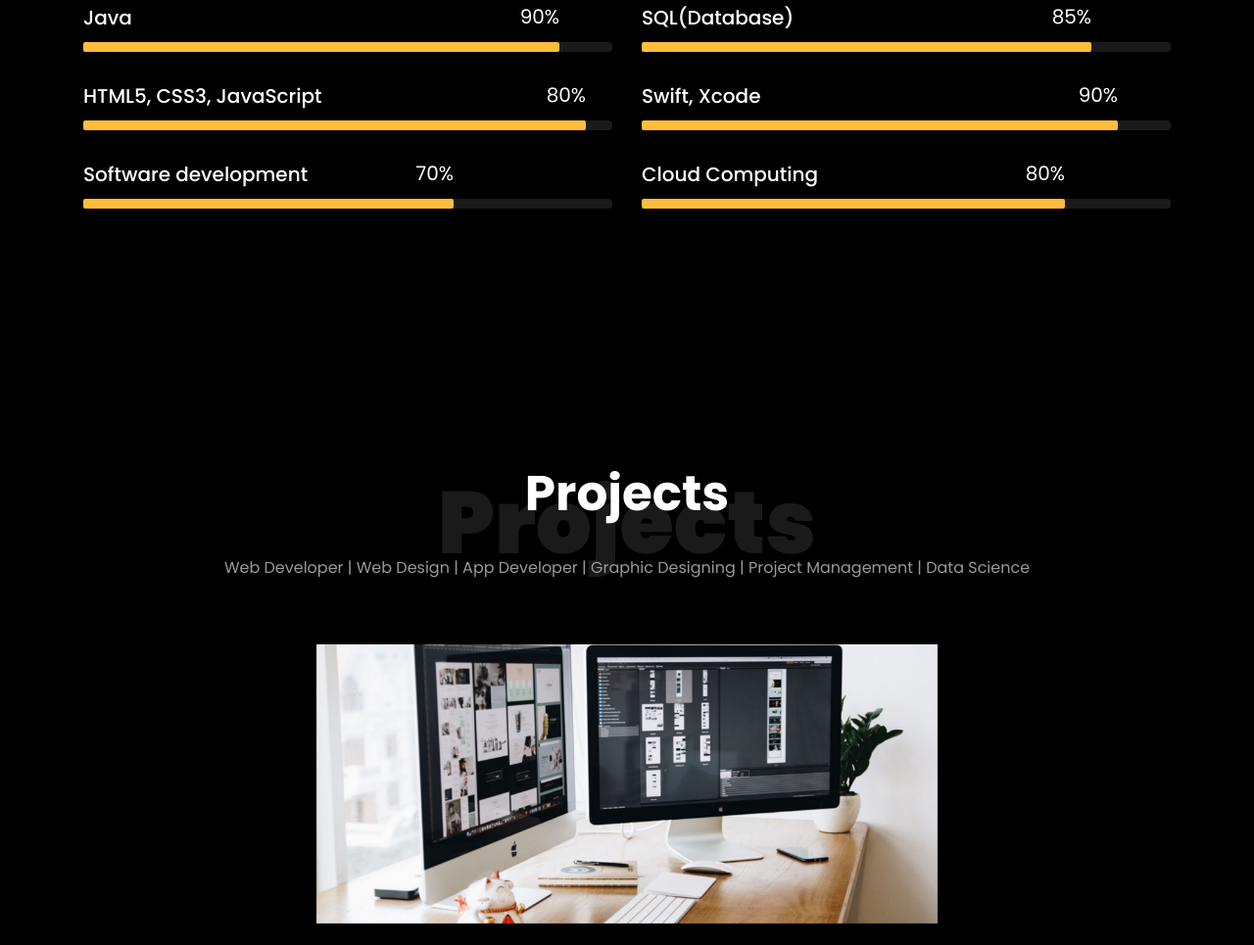
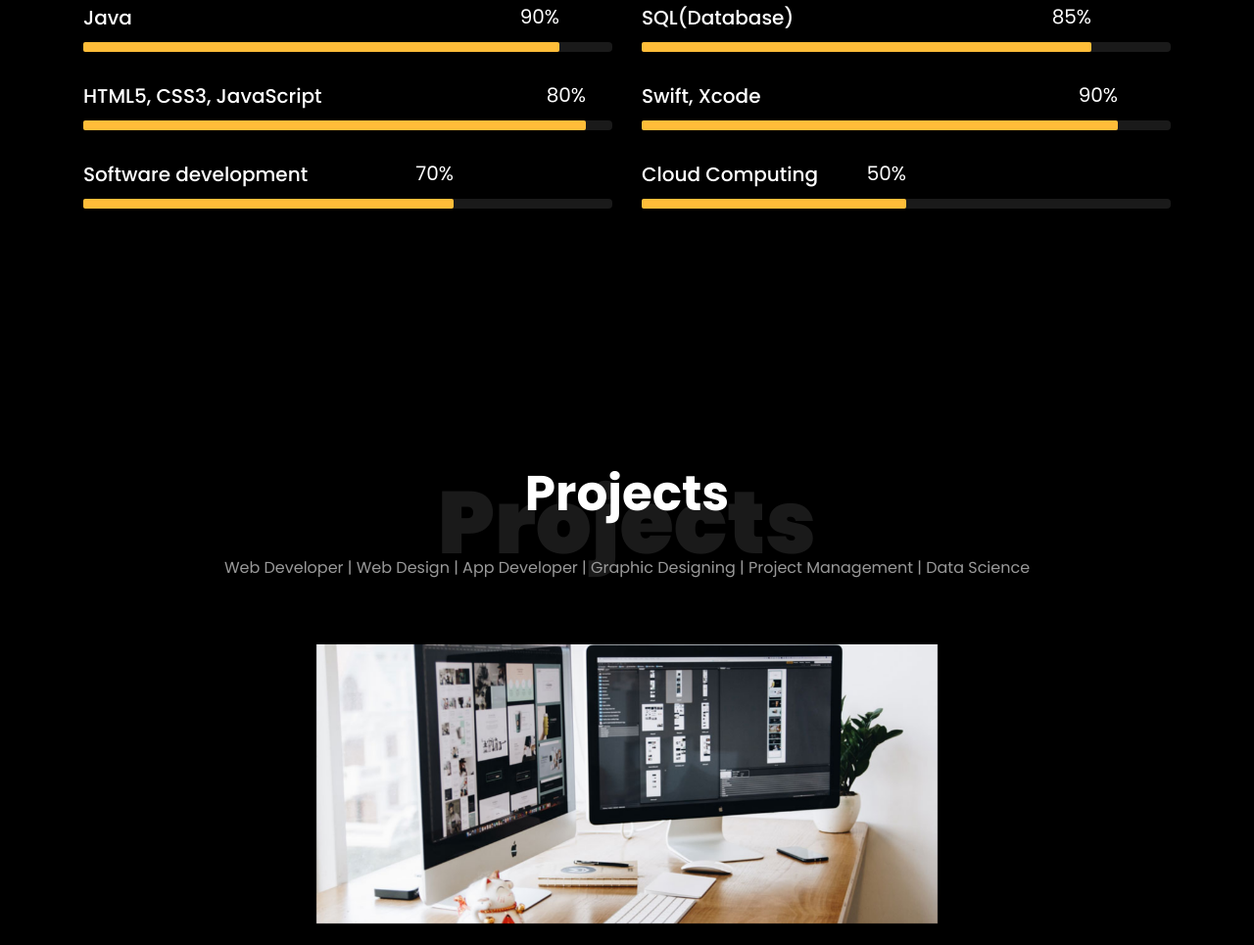
Before and after one commit to Ravnish26/Portfolio_Ravnish, a plain HTML site: page index.html in a window 1280 px wide. Shown: the part 4100-5065 px from the top of the page at 98% size. Drawn offline with Linux system fonts and the light colour scheme; files whose address does not match are found by name.

Commit message:
new update

```diff
--- a/index.html
+++ b/index.html
@@ -308,8 +308,8 @@
 							<h3>Cloud Computing</h3>
 							<div class="progress">
 							 	<div class="progress-bar color-6" role="progressbar" aria-valuenow="80"
-							  	aria-valuemin="0" aria-valuemax="100" style="width:80%">
-							    <span>80%</span>
+							  	aria-valuemin="0" aria-valuemax="100" style="width:50%">
+							    <span>50%</span>
 							  	</div>
 							</div>
 						</div>
```
